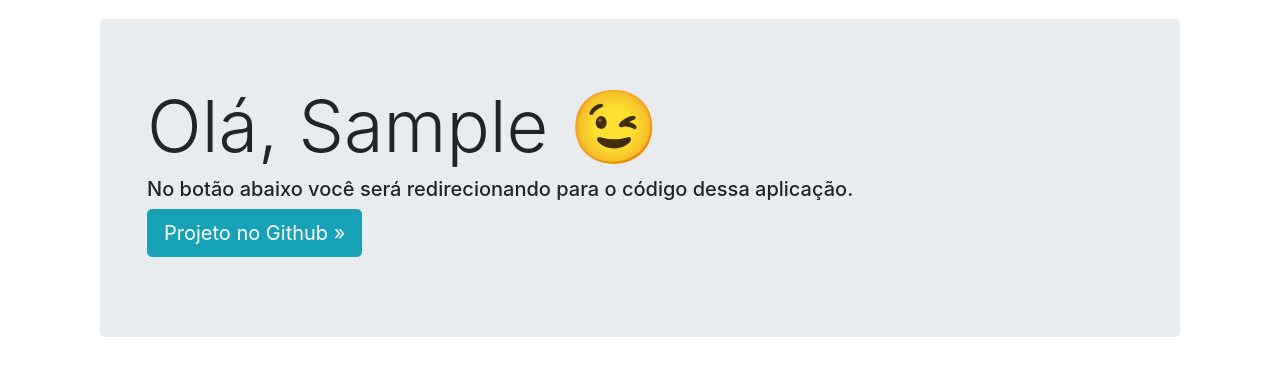
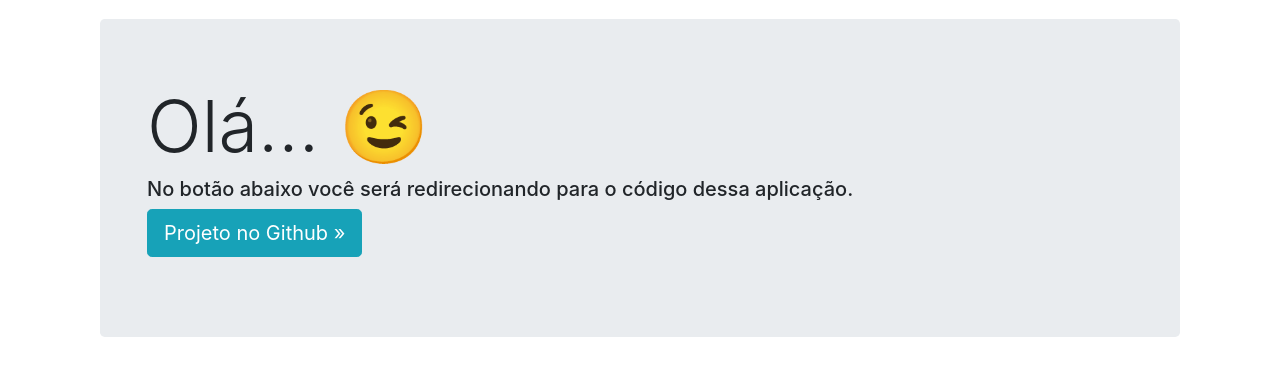
Before and after one commit to daciolima/medical-desafio, a Django app: page / in a window 1280 px wide. Shown: the part 91-457 px from the top of the page. Run offline with Django 3.2, Linux system fonts and the light colour scheme; the visitor is signed in with stand-in values (Sample User, id 1); some libraries are stand-ins or nearby versions.

Commit message:
feat: Finalização Projeto Desafio - Update3

```diff
--- a/core/templates/core/resumo_projeto.html
+++ b/core/templates/core/resumo_projeto.html
@@ -3,7 +3,7 @@
 
 <div class="jumbotron">
         <div class="container">
-            <h2 class="display-3">Olá, {{user.username|title}} &#128521; </h2>
+            <h2 class="display-3">Olá... &#128521; </h2>
             <h5>No botão abaixo você será redirecionando para o código dessa aplicação.</h5>
 
             <p><a class="btn btn-info btn-lg" target="_blank" href="https://github.com/daciolima/medical-desafio" role="button">Projeto no Github &raquo;</a></p>
```
